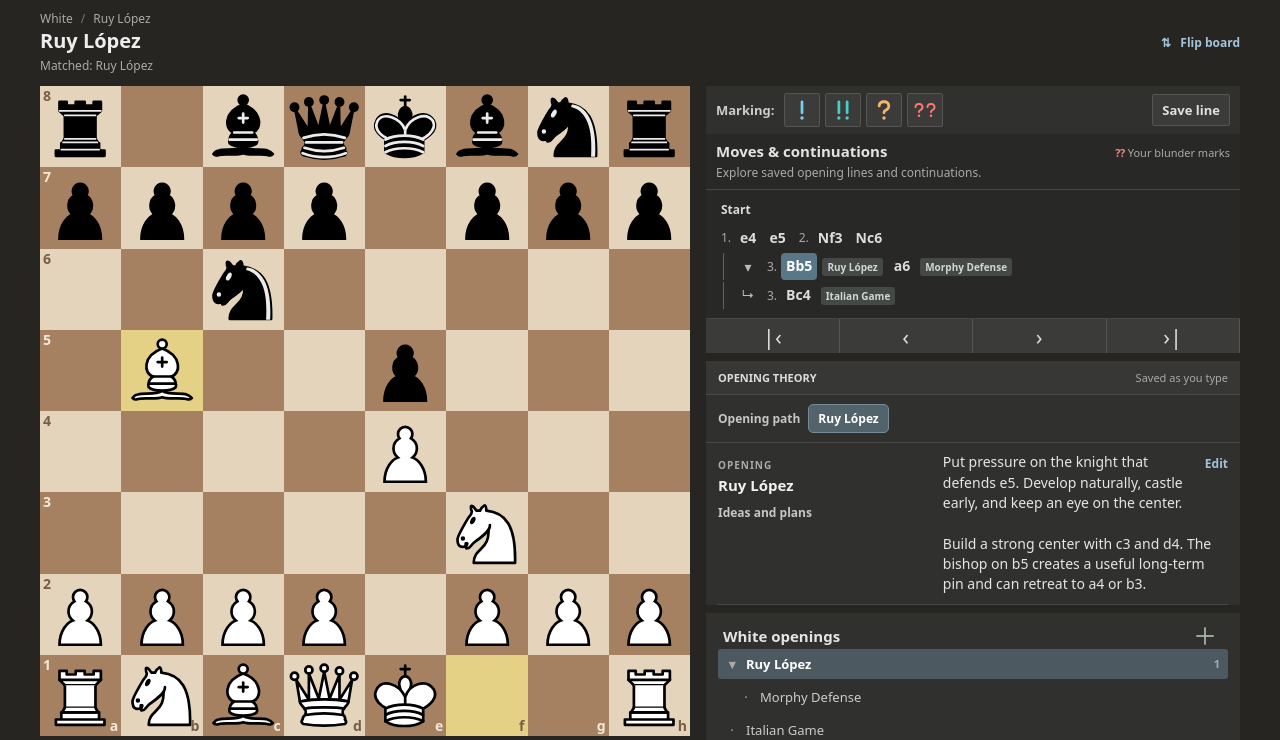
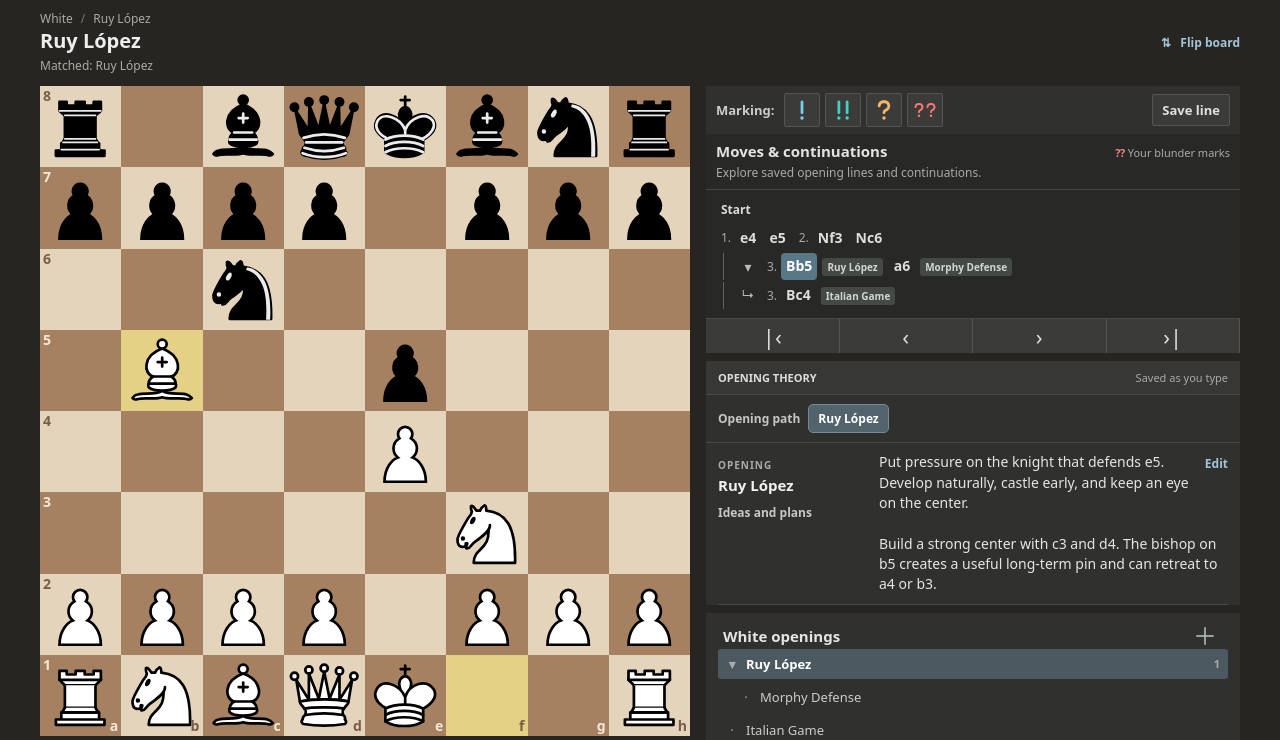
Before and after one commit to dongbaoq/Chess_Study, a plain HTML site: page index.html in a window 1280 px wide. Shown: the part 60-800 px from the top of the page. Drawn offline with Linux system fonts and the light colour scheme; no server answers.

Commit message:
Give opening notes more room

```diff
--- a/github-website/study-notes.css
+++ b/github-website/study-notes.css
@@ -32,7 +32,7 @@
   .study-game-card .study-note-section+.study-note-section{margin:0;padding:0 0 0 12px;border-top:0;border-left:1px solid #454745}
 }
 /* Compact opening rows: identity on the left, editable note on the right. */
-.study-opening-card{display:grid;grid-template-columns:minmax(105px,0.85fr) minmax(0,1.15fr);gap:8px 14px;align-items:start;padding:9px 0}
+.study-opening-card{display:grid;grid-template-columns:minmax(100px,30%) minmax(0,1fr);gap:8px 8px;align-items:start;padding:9px 0}
 .study-opening-info,.study-opening-note{min-width:0}
 .study-opening-info h3{font-size:15px;line-height:1.3;overflow-wrap:anywhere;margin:2px 0 4px;color:#f1f2f0}
 .study-opening-note .study-edit{float:right;margin:0 0 3px 8px}
--- a/index.html
+++ b/index.html
@@ -1,4 +1,4 @@
-<!doctype html><html lang="en"><head><meta charset="utf-8"><meta name="viewport" content="width=device-width, initial-scale=1"><meta name="theme-color" content="#252b29"><title>The Opening Notebook</title><link rel="stylesheet" href="style.css?v=pieces-5"><link rel="stylesheet" href="study-notes.css?v=theory-12"><link rel="stylesheet" href="move-tree-view.css?v=icons-14"><link rel="stylesheet" href="study-layout.css?v=marks-4"><link rel="stylesheet" href="interface.css?v=theory-12"></head>
+<!doctype html><html lang="en"><head><meta charset="utf-8"><meta name="viewport" content="width=device-width, initial-scale=1"><meta name="theme-color" content="#252b29"><title>The Opening Notebook</title><link rel="stylesheet" href="style.css?v=pieces-5"><link rel="stylesheet" href="study-notes.css?v=notes-15"><link rel="stylesheet" href="move-tree-view.css?v=icons-14"><link rel="stylesheet" href="study-layout.css?v=marks-4"><link rel="stylesheet" href="interface.css?v=theory-12"></head>
 <body><header class="site-header"><div class="brand"><span class="brand-mark">♞</span><div><strong>The Opening Notebook</strong><small>YOUR CHESS STUDY</small></div></div><div class="header-side"><span>REPERTOIRE</span><div class="side-toggle" aria-label="Choose repertoire"><button id="sideWhite" aria-pressed="true"><span class="side-disc white"></span> White</button><button id="sideBlack" aria-pressed="false"><span class="side-disc black"></span> Black</button></div></div></header>
 <main class="app-layout">
 <section class="study-main"><div class="study-heading"><div><div class="eyebrow">STUDY BOARD</div><div id="breadcrumbs" class="breadcrumbs"></div><h1 id="boardTitle"></h1><p id="openingStatus" class="opening-status"></p><div id="storageWarning" class="storage-warning" role="alert" hidden><span id="storageWarningText"></span> <button id="downloadOriginal" type="button" class="text-button" hidden>Download original library</button> <button id="downloadOriginalMarks" type="button" class="text-button" hidden>Download original markings</button></div></div><button id="flip" class="text-button" title="Flip board without changing repertoire">⇅ &nbsp; Flip board</button></div><div class="study-grid"><div class="board-column"><div class="board-wrap"><div id="board" class="board" aria-label="Chess board"></div></div><div class="board-bottom"><div><strong id="positionLabel"></strong><span id="positionSub"></span></div><div class="board-actions"><button id="drawMode" class="tool-button" aria-pressed="false">✎ <span>Draw</span></button><button id="clearMarks" class="tool-button">Clear marks</button></div></div><p class="board-hint">Drag a piece to move it. Right-click a square or drag an arrow to annotate; on touchscreens, use Draw.</p></div>
--- a/study-notes.css
+++ b/study-notes.css
@@ -32,7 +32,7 @@
   .study-game-card .study-note-section+.study-note-section{margin:0;padding:0 0 0 12px;border-top:0;border-left:1px solid #454745}
 }
 /* Compact opening rows: identity on the left, editable note on the right. */
-.study-opening-card{display:grid;grid-template-columns:minmax(105px,0.85fr) minmax(0,1.15fr);gap:8px 14px;align-items:start;padding:9px 0}
+.study-opening-card{display:grid;grid-template-columns:minmax(100px,30%) minmax(0,1fr);gap:8px 8px;align-items:start;padding:9px 0}
 .study-opening-info,.study-opening-note{min-width:0}
 .study-opening-info h3{font-size:15px;line-height:1.3;overflow-wrap:anywhere;margin:2px 0 4px;color:#f1f2f0}
 .study-opening-note .study-edit{float:right;margin:0 0 3px 8px}
```
Also changed, not shown: The Opening Notebook.html (+1 -1 lines), github-website/index.html (+1 -1 lines), 2 other files.
